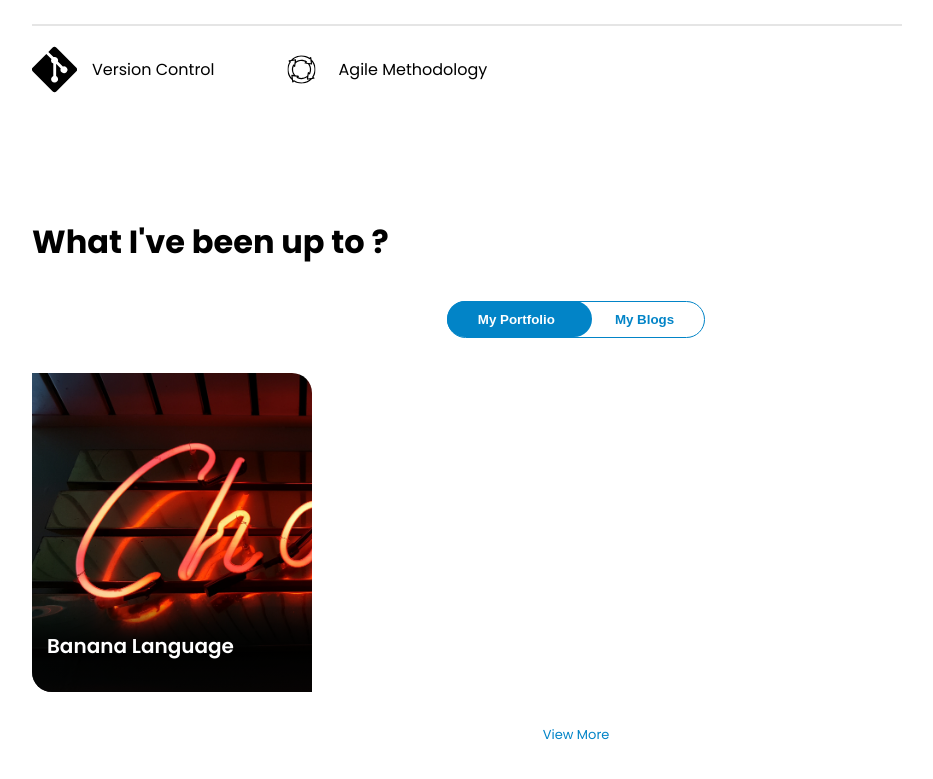
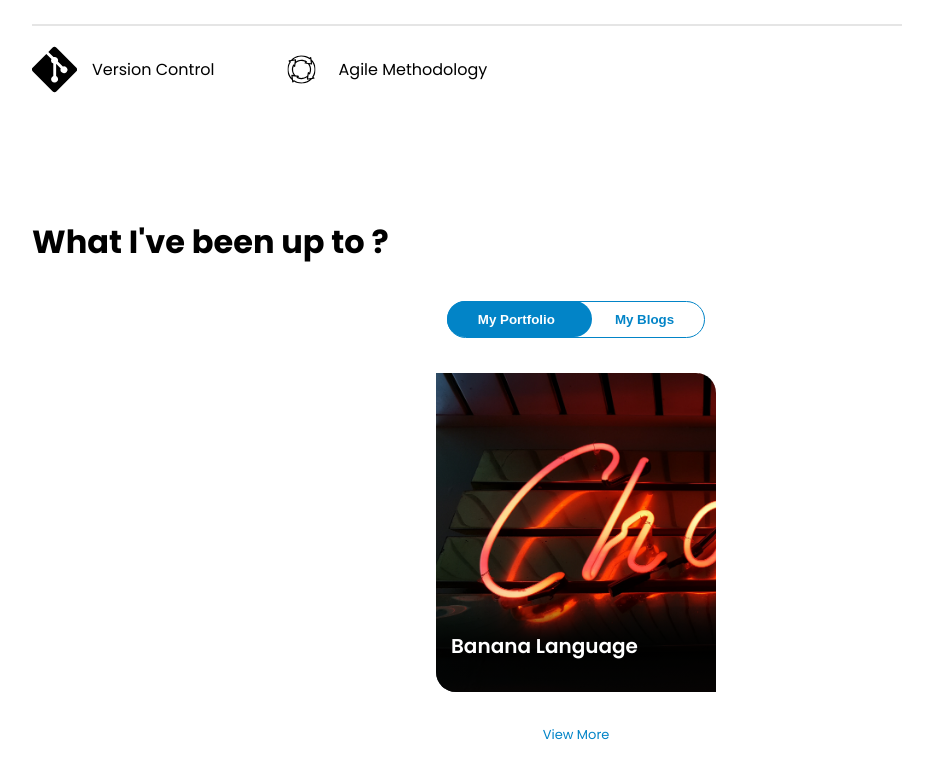
Before and after one commit to guptasarthak03/sarthakmangal.com, a Next.js app: page / in a window 1280 px wide. Shown: the part 1347-2126 px from the top of the page, without its empty margins (64-997 px from the left). Built offline with nearby package versions, Linux system fonts and the light colour scheme.

Commit message:
Refactor: project cards

```diff
--- a/components/constants/homepage.js
+++ b/components/constants/homepage.js
@@ -53,3 +53,13 @@ export const skillItemList = [
     partition: 2,
   },
 ];
+
+export const projectCardList = [
+  {
+    bgPath: '/images/project-1.jpg',
+    title: 'Banana Language',
+    desc: 'Lorem ipsum dolor sit amet consectetur adipisicing elit. Minus eveniet provident.',
+    codePath: '/',
+    previewPath: '/',
+  },
+];
--- /dev/null
+++ b/components/container/projectsContainer/index.js
@@ -0,0 +1,36 @@
+import ProjectCard from './projectCard';
+import { projectCardList } from '../../constants/homepage';
+
+const ProjectsContainer = () => {
+  // custom inline style for icon
+  const projectIconStyleConfig = {
+    width: '2.3rem',
+    border: '1px solid rgba(0,0,0,0.3)',
+    borderRadius: '5px',
+  };
+
+  const projectIconHoverConfig = {
+    filter:
+      'invert(41%) sepia(54%) saturate(5853%) hue-rotate(179deg) brightness(94%) contrast(98%)',
+  };
+
+  return (
+    <div className="project-items">
+      {projectCardList.map(card => {
+        return (
+          <ProjectCard
+            bgPath={card.bgPath}
+            title={card.title}
+            desc={card.desc}
+            codePath={card.codePath}
+            previewPath={card.previewPath}
+            iconStyleConfig={projectIconStyleConfig}
+            iconHoverConfig={projectIconHoverConfig}
+          />
+        );
+      })}
+    </div>
+  );
+};
+
+export default ProjectsContainer;
--- /dev/null
+++ b/components/container/projectsContainer/projectCard.js
@@ -0,0 +1,38 @@
+import SocialAccount from '../../common/SocialAccount';
+
+const ProjectCard = ({
+  bgPath,
+  title,
+  desc,
+  codePath,
+  previewPath,
+  iconStyleConfig,
+  iconHoverConfig,
+}) => {
+  return (
+    <div className="project-item" style={{ backgroundImage: `url(${bgPath})` }}>
+      <div className="content">
+        <p className="heading">{title}</p>
+        <p className="description">{desc}</p>
+        <div className="projects-cta">
+          <SocialAccount
+            source={codePath}
+            name="code"
+            isWhite={true}
+            styleConfig={iconStyleConfig}
+            hoverConfig={iconHoverConfig}
+          />
+          <SocialAccount
+            source={previewPath}
+            name="preview"
+            isWhite={true}
+            styleConfig={iconStyleConfig}
+            hoverConfig={iconHoverConfig}
+          />
+        </div>
+      </div>
+    </div>
+  );
+};
+
+export default ProjectCard;
--- a/pages/index.js
+++ b/pages/index.js
@@ -4,6 +4,8 @@ import ServicesContainer from '../components/container/servicesContainer';
 import SkillListContainer from '../components/container/skillListContainer';
 import { useState } from 'react';
 import Link from 'next/link';
+import ProjectCard from '../components/container/projectsContainer/projectCard';
+import ProjectsContainer from '../components/container/projectsContainer';
 
 const Home = () => {
   const [workHeader, setWorkHeader] = useState('portfolio');
@@ -95,36 +97,7 @@ const Home = () => {
               </button>
             </div>
             <div className="my-projects">
-              <div className="projects-items">
-                <div
-                  className="projects-item"
-                  style={{ backgroundImage: `url(/images/project-1.jpg)` }}
-                >
-                  <div className="content">
-                    <p className="heading">Banana Language</p>
-                    <p className="description">
-                      Lorem ipsum dolor sit amet consectetur adipisicing elit.
-                      Minus eveniet provident.
-                    </p>
-                    <div className="projects-cta">
-                      <SocialAccount
-                        source="https://www.linkedin.com/in/sarthak-gupta-b64480102/"
-                        name="code"
-                        isWhite={true}
-                        styleConfig={projectIconStyleConfig}
-                        hoverConfig={projectIconHoverConfig}
-                      />
-                      <SocialAccount
-                        source="https://www.linkedin.com/in/sarthak-gupta-b64480102/"
-                        name="preview"
-                        isWhite={true}
-                        styleConfig={projectIconStyleConfig}
-                        hoverConfig={projectIconHoverConfig}
-                      />
-                    </div>
-                  </div>
-                </div>
-              </div>
+              <ProjectsContainer />
             </div>
             <div className="my-blogs"></div>
             <div className="view-more">
--- a/styles/globals.css
+++ b/styles/globals.css
@@ -250,7 +250,13 @@ section {
   color: var(--primary-color);
 }
 
-.projects-item {
+.project-items {
+  display: flex;
+  justify-content: space-evenly;
+  align-items: flex-start;
+}
+
+.project-item {
   width: 280px;
   border-radius: 0 20px 0 20px;
   background-size: cover;
@@ -259,13 +265,14 @@ section {
   box-sizing: border-box;
   overflow: hidden;
   transition: transform 400ms ease;
+  display: flex;
 }
 
-.projects-item:hover {
+.project-item:hover {
   transform: scale(1.05);
 }
 
-.projects-item .content {
+.project-item .content {
   --padding: 15px;
   padding: var(--padding);
   background: linear-gradient(
@@ -279,22 +286,22 @@ section {
   transition: transform 500ms ease;
 }
 
-.projects-item:hover .content {
+.project-item:hover .content {
   transform: translateY(0);
   transition-delay: 400ms;
 }
 
-.projects-item .content > *:not(.heading) {
+.project-item .content > *:not(.heading) {
   opacity: 0;
   transition: opacity 500ms ease;
 }
 
-.projects-item:hover .content > *:not(.heading) {
+.project-item:hover .content > *:not(.heading) {
   opacity: 1;
   transition-delay: 800ms;
 }
 
-.projects-item .heading {
+.project-item .heading {
   color: white;
   font-size: 20px;
   font-weight: 600;
@@ -303,7 +310,7 @@ section {
   width: max-content;
 }
 
-.projects-item .heading::after {
+.project-item .heading::after {
   content: '';
   background-color: var(--primary-color);
   position: absolute;
@@ -316,15 +323,15 @@ section {
   transition: transform 500ms ease;
 }
 
-.projects-item:hover .heading::after {
+.project-item:hover .heading::after {
   transform: scaleX(1);
 }
 
-.projects-item .description {
+.project-item .description {
   color: rgb(255, 255, 255, 0.85);
 }
 
-.projects-item .projects-cta {
+.project-item .projects-cta {
   display: flex;
   justify-content: center;
   margin-top: 25px;
```
